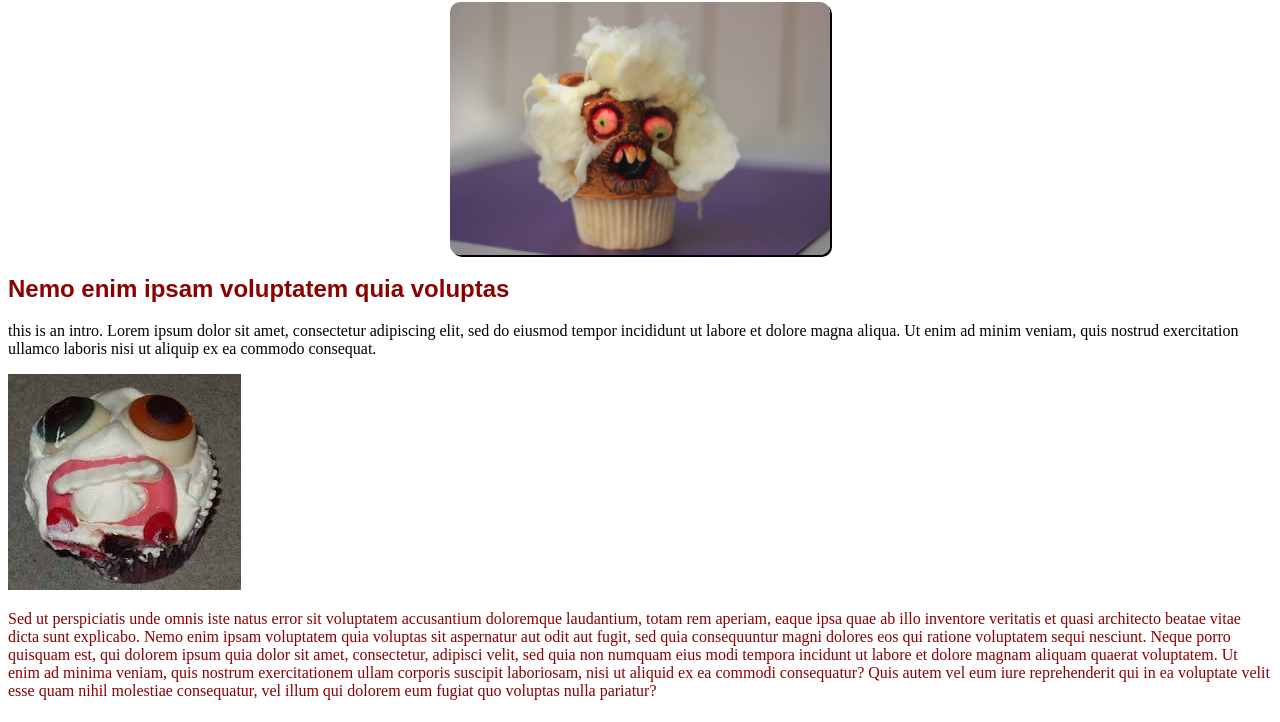
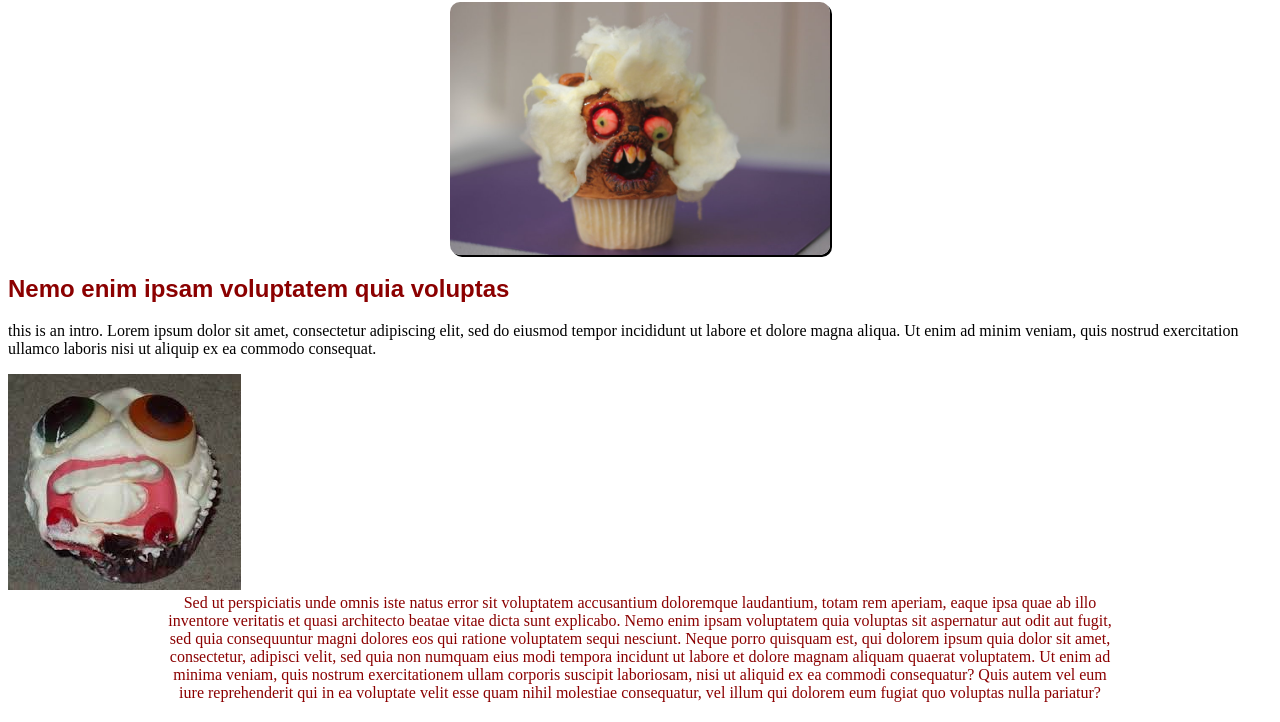
Before and after one commit to CaseyAntoine/cupcakes-project, a plain HTML site: page index.html in a window 1280 px wide. Shown: the part 78-800 px from the top of the page. Drawn offline with Linux system fonts and the light colour scheme.

Commit message:
updated styling for p.flashy

```diff
--- a/css/styles.css
+++ b/css/styles.css
@@ -13,3 +13,9 @@ img.best{
 h2.flashy{
   font-family: fantasy;
 }
+
+p.flashy {
+  width: 75%;
+  text-align: center;
+  margin: 0 auto;
+}
```
